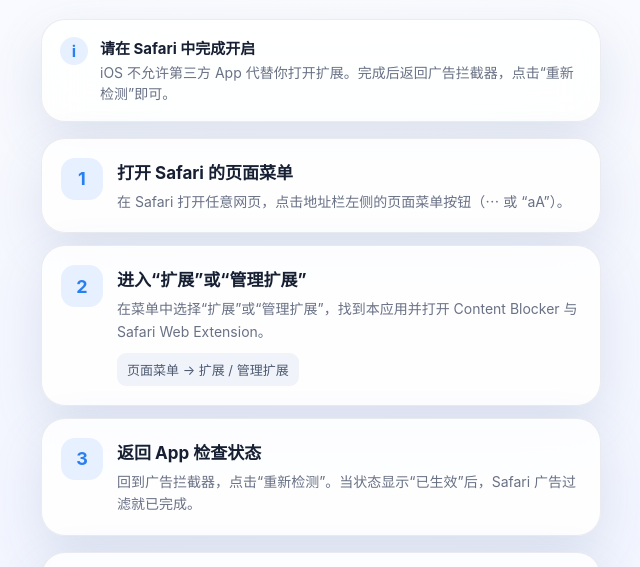
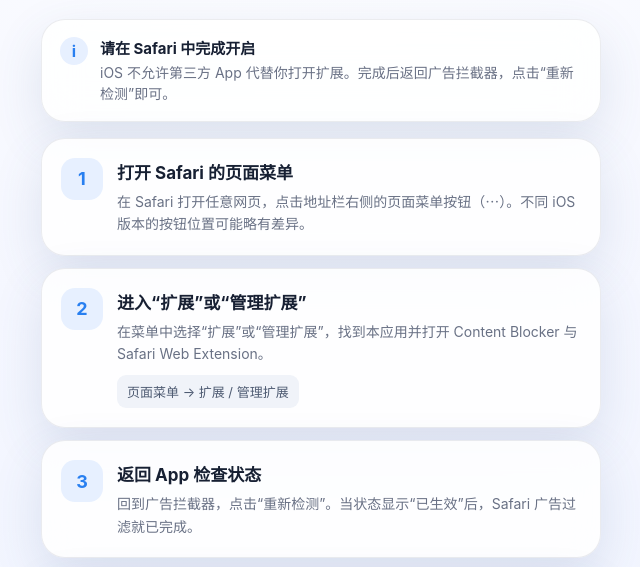
Before and after one commit to Arise903/safari-extension-guide, a plain HTML site: page index.html in a window 1280 px wide. Shown: the part 210-777 px from the top of the page, without its empty margins (319-959 px from the left). Drawn offline with Linux system fonts and the light colour scheme.

Commit message:
first commit

```diff
--- a/index.html
+++ b/index.html
@@ -84,7 +84,7 @@
         <div class="number">1</div>
         <div>
           <h2>打开 Safari 的页面菜单</h2>
-          <p>在 Safari 打开任意网页，点击地址栏左侧的页面菜单按钮（⋯ 或 “aA”）。</p>
+          <p>在 Safari 打开任意网页，点击地址栏右侧的页面菜单按钮（⋯）。不同 iOS 版本的按钮位置可能略有差异。</p>
         </div>
       </article>
       <article class="step">
```
